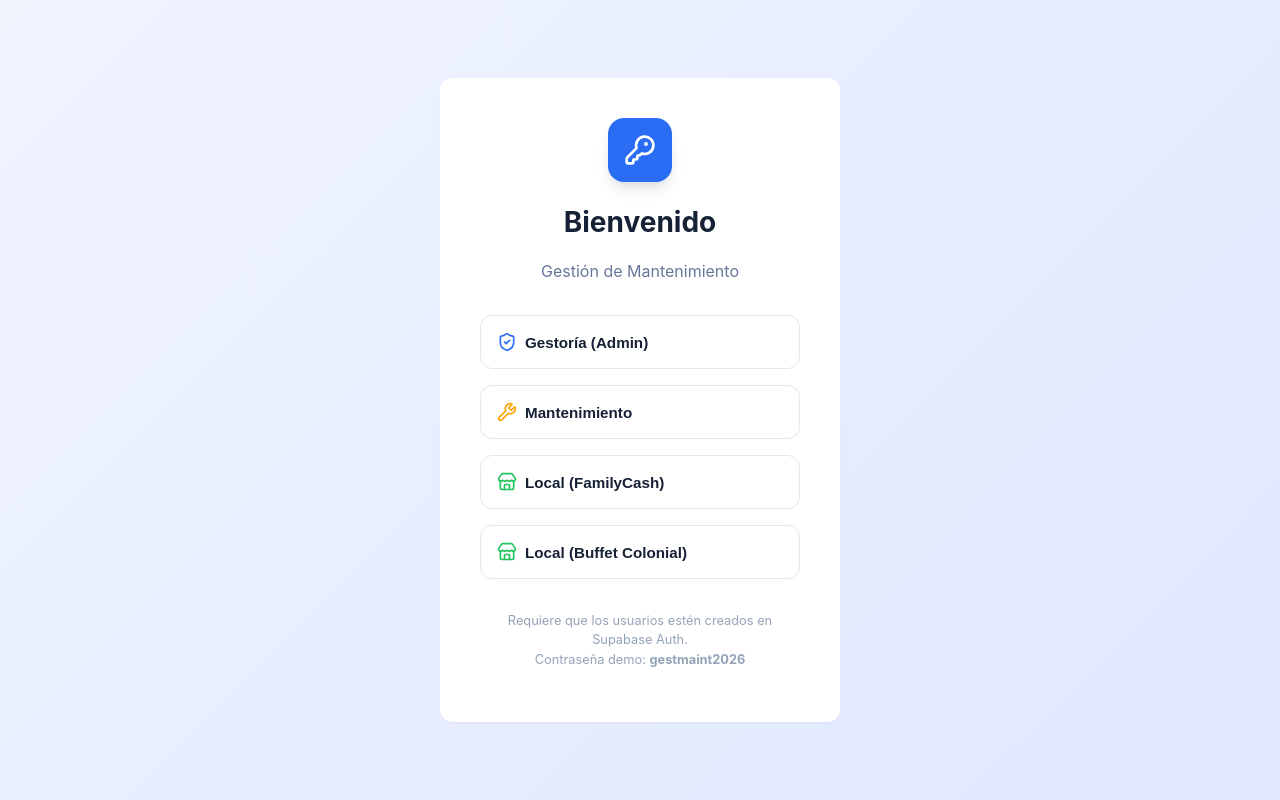
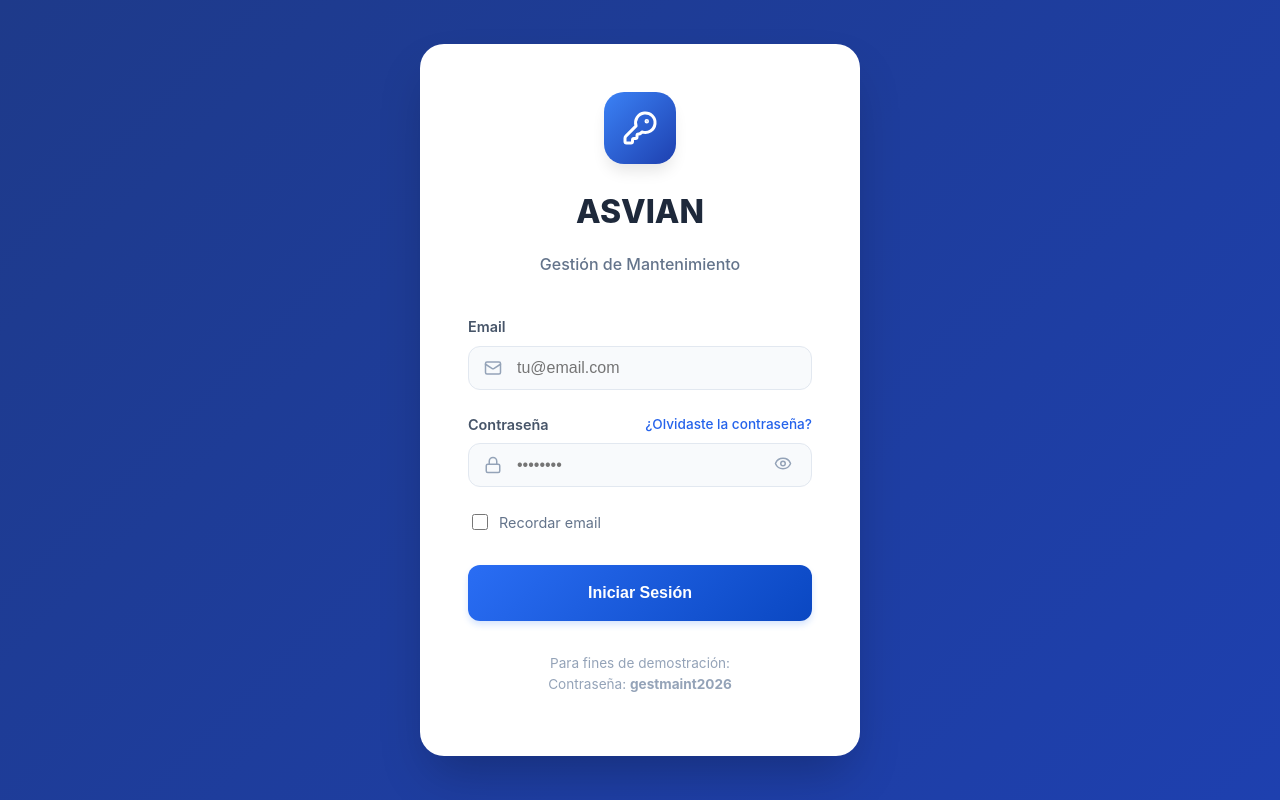
Before and after one commit to mcarbonell/gestmaint, a React (Vite) app: page /login in a window 1280 px wide. Built offline with nearby package versions, Linux system fonts and the light colour scheme; no server answers.

Commit message:
feat: Implement Supabase authentication context and a dedicated login page.

```diff
--- a/src/pages/Login/LoginPage.jsx
+++ b/src/pages/Login/LoginPage.jsx
@@ -1,23 +1,45 @@
-import { useState } from 'react';
+import { useState, useEffect } from 'react';
 import { useNavigate } from 'react-router-dom';
 import { useAuth } from '../../context/AuthContext';
-import { ShieldCheck, Wrench, Store, KeyRound, Loader2 } from 'lucide-react';
+import { KeyRound, Mail, Lock, Eye, EyeOff, Loader2, AlertCircle } from 'lucide-react';
 
 export default function LoginPage() {
-    const { loginAsDemo } = useAuth();
+    const { login } = useAuth();
     const navigate = useNavigate();
+    const [email, setEmail] = useState('');
+    const [password, setPassword] = useState('');
+    const [showPassword, setShowPassword] = useState(false);
+    const [rememberMe, setRememberMe] = useState(false);
     const [loading, setLoading] = useState(false);
     const [error, setError] = useState('');
 
-    const handleLogin = async (role) => {
+    useEffect(() => {
+        const savedEmail = localStorage.getItem('asvian_remembered_email');
+        if (savedEmail) {
+            setEmail(savedEmail);
+            setRememberMe(true);
+        }
+    }, []);
+
+    const handleSubmit = async (e) => {
+        e.preventDefault();
         try {
             setLoading(true);
             setError('');
-            await loginAsDemo(role);
+
+            await login(email, password);
+
+            if (rememberMe) {
+                localStorage.setItem('asvian_remembered_email', email);
+            } else {
+                localStorage.removeItem('asvian_remembered_email');
+            }
+
             navigate('/');
         } catch (err) {
-            setError('Error al iniciar sesión. ¿Has creado los usuarios en Supabase?');
-            console.error(err);
+            setError(err.message === 'Invalid login credentials'
+                ? 'Email o contraseña incorrectos.'
+                : 'Error al iniciar sesión: ' + err.message);
         } finally {
             setLoading(false);
         }
@@ -29,91 +51,149 @@ export default function LoginPage() {
             display: 'flex',
             alignItems: 'center',
             justifyContent: 'center',
-            background: 'linear-gradient(135deg, #f0f4ff 0%, #e0e7ff 100%)'
+            background: 'linear-gradient(135deg, #1e3a8a 0%, #1e40af 100%)',
+            padding: '1rem'
         }}>
-            <div className="card" style={{ maxWidth: '400px', width: '100%', padding: '2.5rem' }}>
-                <div style={{ textAlign: 'center', marginBottom: '2rem' }}>
+            <div className="card" style={{
+                maxWidth: '440px',
+                width: '100%',
+                padding: '3rem',
+                boxShadow: '0 25px 50px -12px rgba(0, 0, 0, 0.25)',
+                borderRadius: '1.5rem'
+            }}>
+                <div style={{ textAlign: 'center', marginBottom: '2.5rem' }}>
                     <div style={{
-                        width: '64px',
-                        height: '64px',
-                        background: 'var(--color-primary)',
-                        borderRadius: '16px',
-                        margin: '0 auto 1rem',
+                        width: '72px',
+                        height: '72px',
+                        background: 'linear-gradient(to bottom right, #3b82f6, #1e40af)',
+                        borderRadius: '20px',
+                        margin: '0 auto 1.5rem',
                         display: 'flex',
                         alignItems: 'center',
                         justifyContent: 'center',
                         color: 'white',
-                        boxShadow: 'var(--shadow-lg)'
+                        boxShadow: '0 10px 15px -3px rgba(0, 0, 0, 0.1)'
                     }}>
-                        <KeyRound size={32} />
+                        <KeyRound size={36} />
                     </div>
-                    <h1 style={{ fontSize: '1.75rem', marginBottom: '0.5rem' }}>Bienvenido</h1>
-                    <p style={{ color: 'var(--text-muted)' }}>Gestión de Mantenimiento</p>
+                    <h1 style={{ fontSize: '2rem', fontWeight: 800, marginBottom: '0.5rem', color: '#1e293b' }}>ASVIAN</h1>
+                    <p style={{ color: '#64748b', fontWeight: 500 }}>Gestión de Mantenimiento</p>
                 </div>
 
                 {error && (
                     <div style={{
-                        background: '#fee2e2', color: '#991b1b',
-                        padding: '0.75rem', borderRadius: '0.5rem',
-                        marginBottom: '1rem', fontSize: '0.85rem',
-                        textAlign: 'center'
+                        background: '#fef2f2',
+                        color: '#991b1b',
+                        padding: '1rem',
+                        borderRadius: '0.75rem',
+                        marginBottom: '1.5rem',
+                        fontSize: '0.9rem',
+                        display: 'flex',
+                        alignItems: 'center',
+                        gap: '0.75rem',
+                        border: '1px solid #fee2e2'
                     }}>
+                        <AlertCircle size={20} />
                         {error}
                     </div>
                 )}
 
-                <div style={{ display: 'flex', flexDirection: 'column', gap: '1rem' }}>
+                <form onSubmit={handleSubmit} style={{ display: 'flex', flexDirection: 'column', gap: '1.5rem' }}>
+                    <div>
+                        <label style={{ display: 'block', marginBottom: '0.5rem', fontSize: '0.9rem', fontWeight: 600, color: '#475569' }}>
+                            Email
+                        </label>
+                        <div style={{ position: 'relative' }}>
+                            <Mail size={18} style={{ position: 'absolute', left: '1rem', top: '50%', transform: 'translateY(-50%)', color: '#94a3b8' }} />
+                            <input
+                                type="email"
+                                className="input"
+                                placeholder="tu@email.com"
+                                value={email}
+                                onChange={(e) => setEmail(e.target.value)}
+                                required
+                                style={{ paddingLeft: '3rem', background: '#f8fafc' }}
+                            />
+                        </div>
+                    </div>
+
+                    <div>
+                        <div style={{ display: 'flex', justifyContent: 'space-between', marginBottom: '0.5rem' }}>
+                            <label style={{ fontSize: '0.9rem', fontWeight: 600, color: '#475569' }}>
+                                Contraseña
+                            </label>
+                            <a href="#" onClick={(e) => { e.preventDefault(); alert('Ponte en contacto con el administrador para resetear tu contraseña.'); }}
+                                style={{ fontSize: '0.85rem', color: '#2563eb', textDecoration: 'none', fontWeight: 500 }}>
+                                ¿Olvidaste la contraseña?
+                            </a>
+                        </div>
+                        <div style={{ position: 'relative' }}>
+                            <Lock size={18} style={{ position: 'absolute', left: '1rem', top: '50%', transform: 'translateY(-50%)', color: '#94a3b8' }} />
+                            <input
+                                type={showPassword ? 'text' : 'password'}
+                                className="input"
+                                placeholder="••••••••"
+                                value={password}
+                                onChange={(e) => setPassword(e.target.value)}
+                                required
+                                style={{ paddingLeft: '3rem', paddingRight: '3rem', background: '#f8fafc' }}
+                            />
+                            <button
+                                type="button"
+                                onClick={() => setShowPassword(!showPassword)}
+                                style={{
+                                    position: 'absolute',
+                                    right: '1rem',
+                                    top: '50%',
+                                    transform: 'translateY(-50%)',
+                                    background: 'none',
+                                    border: 'none',
+                                    color: '#94a3b8',
+                                    cursor: 'pointer',
+                                    padding: '0.25rem'
+                                }}
+                            >
+                                {showPassword ? <EyeOff size={18} /> : <Eye size={18} />}
+                            </button>
+                        </div>
+                    </div>
+
+                    <div style={{ display: 'flex', alignItems: 'center', gap: '0.5rem' }}>
+                        <input
+                            type="checkbox"
+                            id="remember"
+                            checked={rememberMe}
+                            onChange={(e) => setRememberMe(e.target.checked)}
+                            style={{ width: '1rem', height: '1rem' }}
+                        />
+                        <label htmlFor="remember" style={{ fontSize: '0.9rem', color: '#64748b', cursor: 'pointer' }}>
+                            Recordar email
+                        </label>
+                    </div>
+
                     <button
-                        className="btn btn-secondary"
-                        style={{ justifyContent: 'flex-start', padding: '1rem' }}
-                        onClick={() => handleLogin('admin')}
+                        type="submit"
+                        className="btn btn-primary"
+                        style={{
+                            height: '3.5rem',
+                            fontSize: '1rem',
+                            fontWeight: 700,
+                            justifyContent: 'center',
+                            borderRadius: '0.75rem',
+                            marginTop: '0.5rem'
+                        }}
                         disabled={loading}
                     >
-                        <ShieldCheck size={20} color="var(--color-primary)" />
-                        <span>Gestoría (Admin)</span>
+                        {loading ? <Loader2 className="spinner" size={24} /> : 'Iniciar Sesión'}
                     </button>
+                </form>
 
-                    <button
-                        className="btn btn-secondary"
-                        style={{ justifyContent: 'flex-start', padding: '1rem' }}
-                        onClick={() => handleLogin('controller')}
-                        disabled={loading}
-                    >
-                        <Wrench size={20} color="var(--color-accent)" />
-                        <span>Mantenimiento</span>
-                    </button>
-
-                    <button
-                        className="btn btn-secondary"
-                        style={{ justifyContent: 'flex-start', padding: '1rem' }}
-                        onClick={() => handleLogin('familycash@asvian.com')}
-                        disabled={loading}
-                    >
-                        <Store size={20} color="var(--color-success)" />
-                        <span>Local (FamilyCash)</span>
-                    </button>
-
-                    <button
-                        className="btn btn-secondary"
-                        style={{ justifyContent: 'flex-start', padding: '1rem' }}
-                        onClick={() => handleLogin('buffet@asvian.com')}
-                        disabled={loading}
-                    >
-                        <Store size={20} color="var(--color-success)" />
-                        <span>Local (Buffet Colonial)</span>
-                    </button>
+                <div style={{ marginTop: '2rem', textAlign: 'center' }}>
+                    <p style={{ fontSize: '0.85rem', color: '#94a3b8' }}>
+                        Para fines de demostración:<br />
+                        Contraseña: <b>gestmaint2026</b>
+                    </p>
                 </div>
-
-                {loading && (
-                    <div style={{ display: 'flex', justifyContent: 'center', marginTop: '1rem' }}>
-                        <Loader2 className="spinner" size={24} color="var(--color-primary)" />
-                    </div>
-                )}
-
-                <p style={{ marginTop: '2rem', fontSize: '0.8rem', textAlign: 'center', color: '#94a3b8' }}>
-                    Requiere que los usuarios estén creados en Supabase Auth.<br />
-                    Contraseña demo: <b>gestmaint2026</b>
-                </p>
             </div>
         </div>
     );
```
Also changed, not shown: src/context/AuthContext.jsx (+8 -0 lines).
